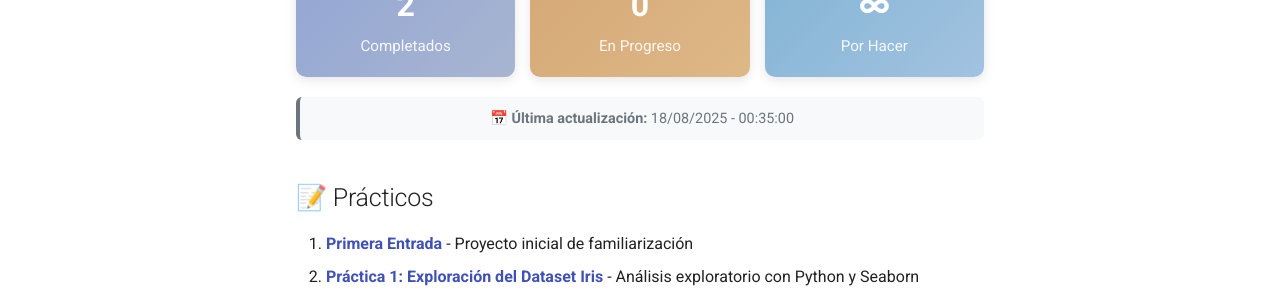
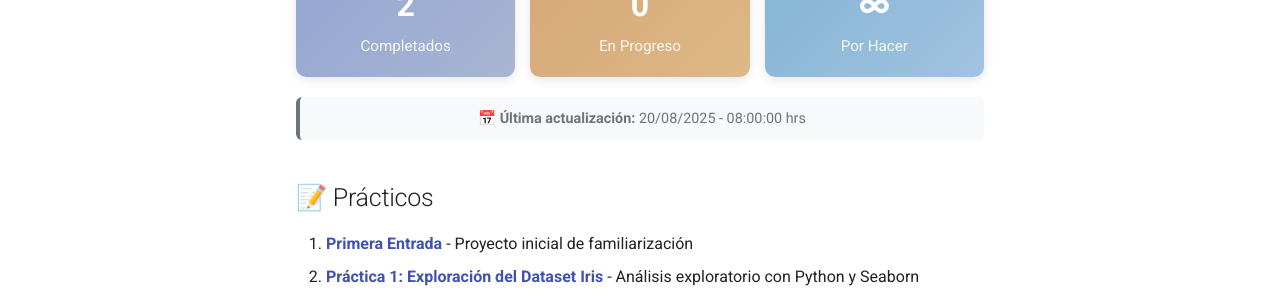
Before and after one commit to ValeRodMa/portafolio_ia_ucu, an MkDocs documentation site: the page built from docs/portfolio/index.md, in a window 1280 px wide. Shown: the part 312-612 px from the top of the page. Built offline with MkDocs 1.6.1 and Material for MkDocs 9.7.7, drawn with Linux system fonts in a browser that asks for light colours.

Commit message:
actualización

```diff
--- a/docs/portfolio/index.md
+++ b/docs/portfolio/index.md
@@ -31,7 +31,7 @@ Portfolio académico para la asignatura de Ingeniería de Datos.
 
 <div style="text-align: center; margin: 15px 0; padding: 10px; background: #f8f9fa; border-radius: 6px; border-left: 4px solid #6c757d;">
   <p style="margin: 0; font-size: 0.9em; color: #6c757d;">
-    📅 <strong>Última actualización:</strong> 18/08/2025 - 00:35:00<!--CAMBIAR ACÁ LA FECHA Y HORA DE ULTIMA ACTUALIZACIÓN-->
+    📅 <strong>Última actualización:</strong> 20/08/2025 - 08:00:00 hrs<!--CAMBIAR ACÁ LA FECHA Y HORA DE ULTIMA ACTUALIZACIÓN-->
   </p>
 </div>
 
```
Also changed, not shown: docs/portfolio/02-practica-iris.md (+1 -1 lines).
